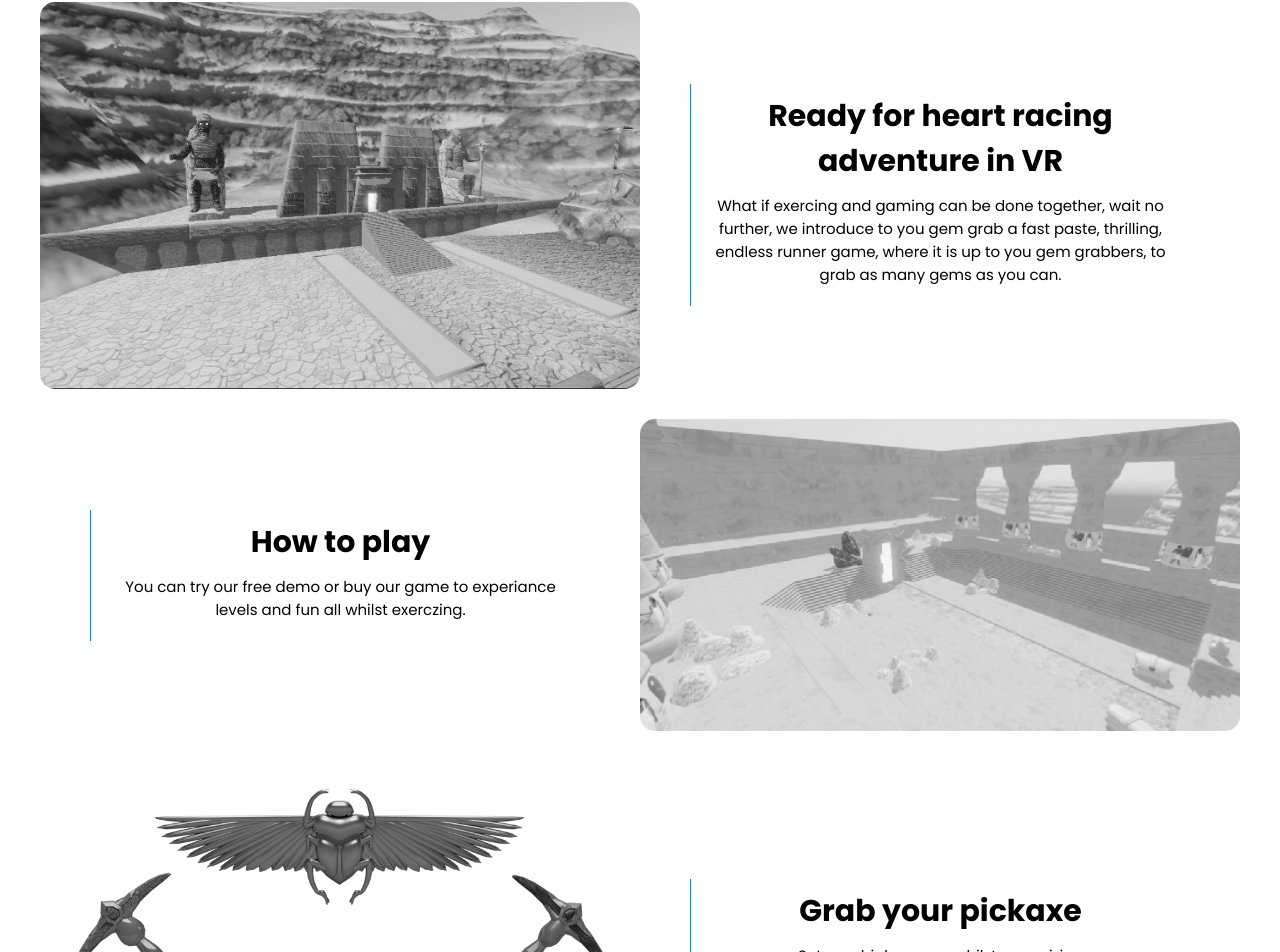
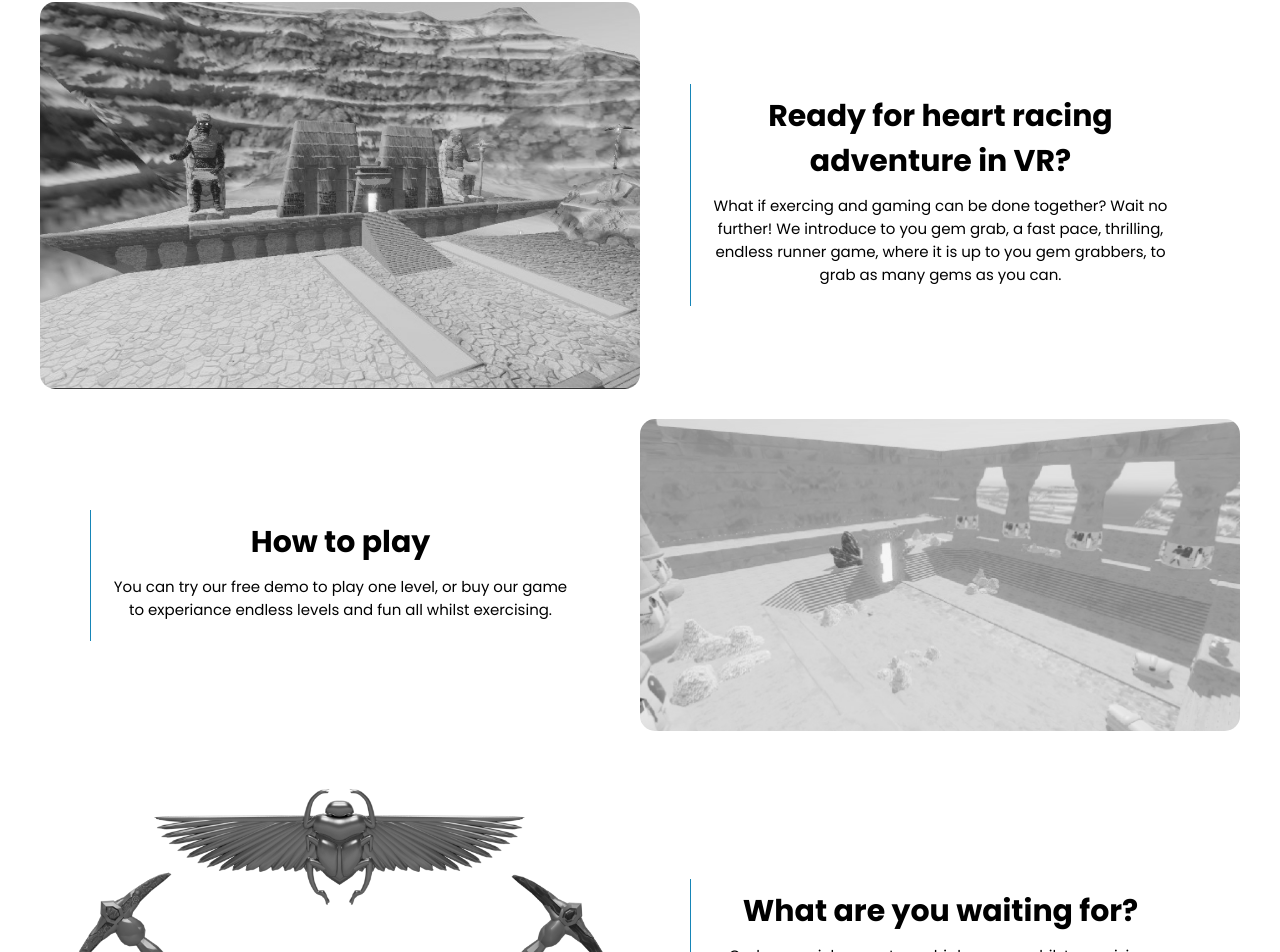
Before and after one commit to PDochev/gem-grab, a React (Vite) app: page / in a window 1280 px wide. Shown: the part 1828-2780 px from the top of the page. Built offline with nearby package versions, Linux system fonts and the light colour scheme; no server answers.

Commit message:
nex text in Details

```diff
--- a/src/Details.css
+++ b/src/Details.css
@@ -27,6 +27,8 @@
   display: flex;
   flex-direction: row;
   flex-wrap: wrap;
+  /* justify-content: center; */
+
   /* background-color: #1685b7; */
 
   margin-top: 3rem;
@@ -82,6 +84,7 @@
   width: 50rem;
   margin: 0 auto;
   align-self: center;
+
   border-left: 0.15rem solid #1685b7;
   /* padding-left: 0.5rem; */
   padding: 1rem 1rem;
--- a/src/Details.jsx
+++ b/src/Details.jsx
@@ -14,10 +14,10 @@ export default function Details() {
           <img loading="lazy" src={detailsPic1} />
         </div>
         <div className="DetailText">
-          <h2>Ready for heart racing adventure in VR </h2>
+          <h2>Ready for heart racing adventure in VR? </h2>
           <p>
-            What if exercing and gaming can be done together, wait no further,
-            we introduce to you gem grab a fast paste, thrilling, endless runner
+            What if exercing and gaming can be done together? Wait no further!
+            We introduce to you gem grab, a fast pace, thrilling, endless runner
             game, where it is up to you gem grabbers, to grab as many gems as
             you can.
           </p>
@@ -27,8 +27,8 @@ export default function Details() {
         <div className="DetailText">
           <h2>How to play</h2>
           <p>
-            You can try our free demo or buy our game to experiance levels and
-            fun all whilst exerczing.
+            You can try our free demo to play one level, or buy our game to
+            experiance endless levels and fun all whilst exercising.
           </p>
         </div>
         <div className="det-img">
@@ -40,8 +40,8 @@ export default function Details() {
           <img loading="lazy" src={detailsPic3} />
         </div>
         <div className="DetailText">
-          <h2>Grab your pickaxe</h2>
-          <p>Set new high scores, whilst excersizing</p>
+          <h2>What are you waiting for?</h2>
+          <p>Grab your pickaxe, set new high scores, whilst exercising.</p>
         </div>
       </div>
     </div>
```
